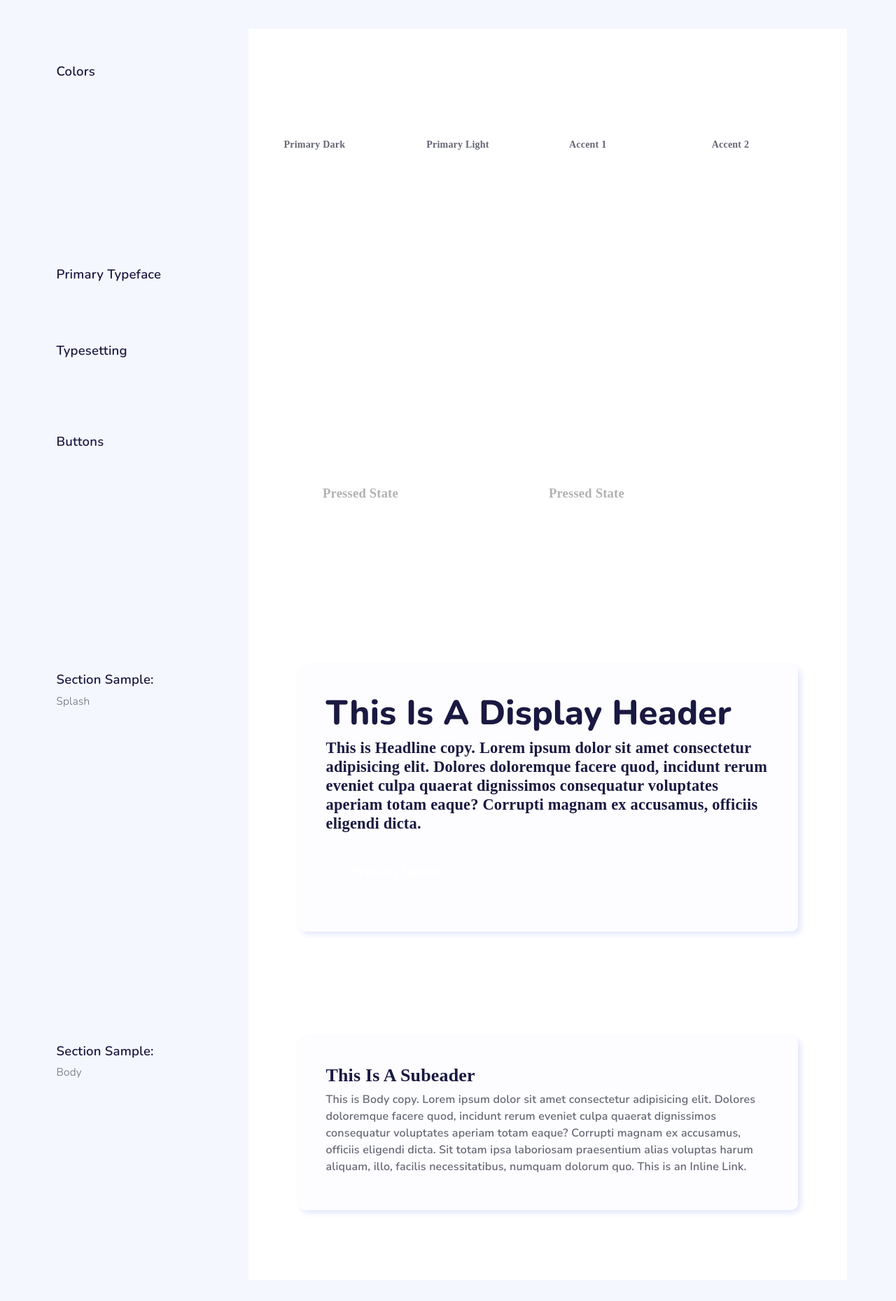
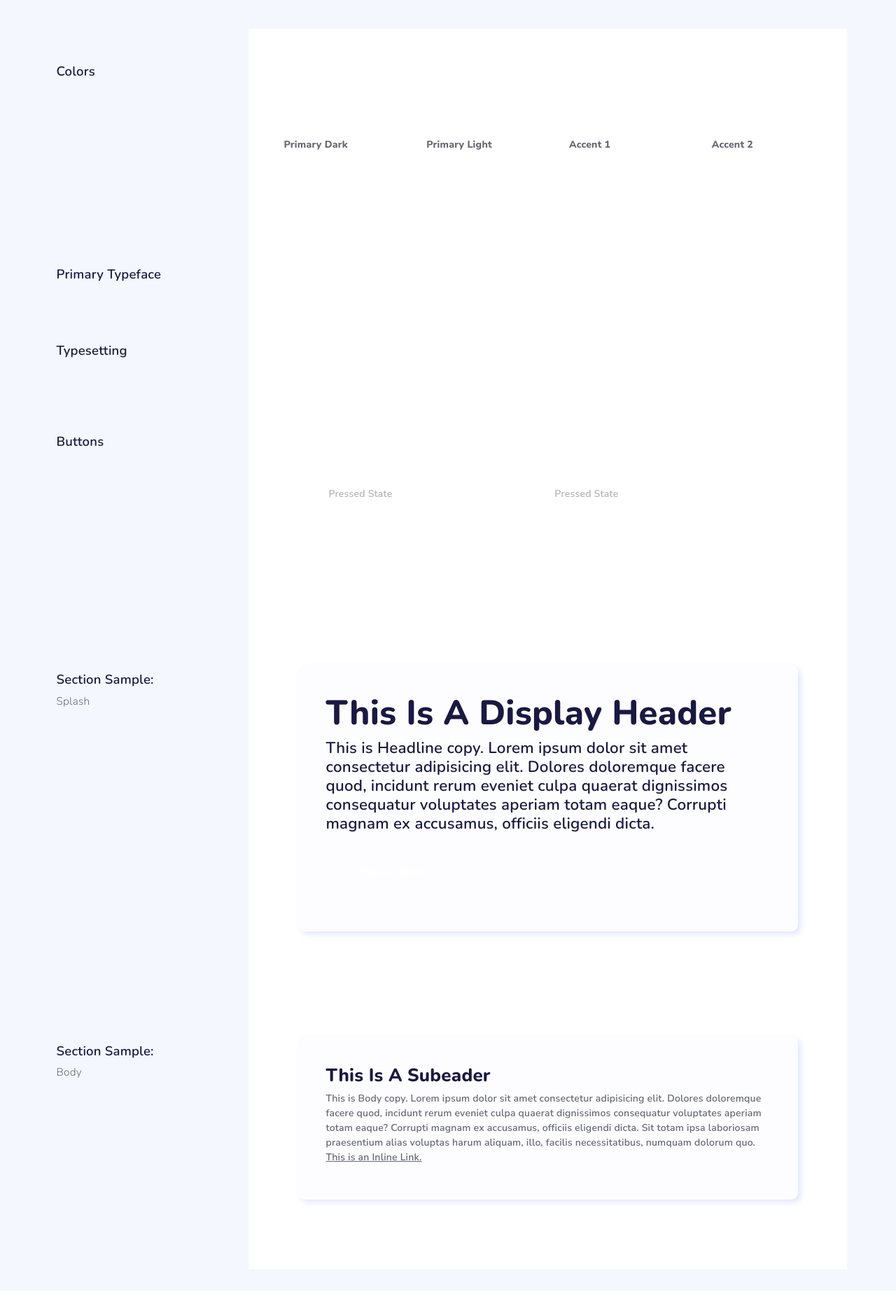
Before and after one commit to sashacandoit/style-guide-generator, a Flask app: template project/templates/style_guide.html in a window 1280 px wide. Shown: the part 355-2214 px from the top of the page at 70% size. After the commit the page ends 2074 px from the top, so only its background shows below. Run offline with Flask 2, Linux system fonts and the light colour scheme; the template is opened without the code that fills it, so the values that code supplies are empty; some libraries are stand-ins or nearby versions.

Commit message:
style guide fully generating

```diff
--- a/project/app.py
+++ b/project/app.py
@@ -323,23 +323,9 @@ def view_style_guide(style_guide_id):
 
 
 
-
-    # for typesetting in typesettings:
-    #     style_ref = typesetting.style_ref
-    #     typeface = typesetting.typeface
-    #     variant = typesetting.variant
-    #     text_size=typesetting.text_size
-    #     text_transform = typesetting.text_transform
-
-    #     styles = {
-    #         'style_ref':style_ref,
-    #         'typeface':typeface,
-    #         'variant':variant,
-    #         'text_size':text_size,
-    #         'text_transform':text_transform
-    #          }
-    #     return styles
-
-
-
-    return render_template('style_guide.html', variants=variants, typesettings=typesettings, style_guide=style_guide)
+    return render_template(
+        'style_guide.html',
+        variants=variants,
+        typesettings=typesettings,
+        style_guide=style_guide
+        )
--- a/project/templates/style_guide.html
+++ b/project/templates/style_guide.html
@@ -11,21 +11,33 @@
         font-family: "{{style_guide.primary_typeface}}";
     }
 
-    .ts-name-a {
+    .sg-a {
+        text-decoration: underline;
         color: {{style_guide.accent_1_color}};
     }
 
-    .section-sample-splash, .section-sample-body > h1, h2, h3, h4, h5, p, div {
-        font-family: "{{style_guide.primary_typeface}}";
+    {% for typesetting in typesettings %}
+
+    .sg-{{typesetting.style_ref}} {
+        font-family: "{{typesetting.typeface}}";
+        font-size: {{typesetting.text_size}}px;
+        font-weight: {{typesetting.font_weight}};
+        text-transform: {{typesetting.text_transform}}
     }
 
+    {% endfor %}
+
+
 </style>
+
 
 {% for variant in variants %}
 <link rel="stylesheet" href={{variant.url}}>
 {% endfor %}
 
 {% endblock %}
+
+
 
 {% block content %}
 <!-- Style Guide Info Section -->
@@ -127,20 +139,21 @@
                 {% for typesetting in typesettings %}
                 <div class="row p-x-40 align-items-end ts-h1-row mb-40">
                     <div class="col-8">
-                        <div style="font-family: {{typesetting.typeface}}; font-size: {{typesetting.text_size}}px; font-weight: {{typesetting.font_weight}}; font-style: {{typesetting.font_style}}" class="m-y-0 ts-name-{{typesetting.style_ref}}">{{ typesetting.style_ref_details.name }}</div>
+                        <div class="sg-{{typesetting.style_ref}} m-y-0">{{ typesetting.style_ref_details.name }}</div>
                         <div class="fw-light"><b class="text-uppercase">{{ typesetting.style_ref }}</b> {{ typesetting.text_size }}px, {{ typesetting.font_style }}-{{ typesetting.font_weight}}</div>
                     </div>
                     <div class="col-4 color-dots">
                         <div class="row">
-                            <div class="color-dot" style="background-color: {{primary_dark_color}};"></div>
-                            <div class="color-dot" style="background-color: {{primary_light_color}};"></div>
+                            <div class="color-dot" style="background-color: {{style_guide.primary_dark_color}};"></div>
+                            <div class="color-dot" style="background-color: {{style_guide.primary_light_color}};"></div>
+                            <div class="color-dot" style="background-color: {{style_guide.accent_1_color}};"></div>
+                            <div class="color-dot" style="background-color: {{style_guide.accent_2_color}};"></div>
                         </div>
 
                         <div class="row">
                             <div class="fw-light ts-uses">{{ typesetting.style_ref_details.uses }}</div>
                         </div>
                     </div>
-
                 </div>
                 {% endfor %}
             </div>
@@ -157,17 +170,17 @@
                     <!-- Primary Button Main -->
                     <div class="col-5 p-20 bg-white">
                         <div class="sg-dark-btn text-center p-x-10 mb-20" style="background-color:{{style_guide.accent_1_color}}">
-                            <span class="h6">Primary button</span>
+                            <span class="sg-h6">Primary button</span>
                         </div>
 
                         <!-- Primary Button Pressed State -->
                         <div class="sg-dark-btn sg-btn-pressed text-center p-x-10 mb-20" style="background-color:{{style_guide.accent_1_color}}">
-                            <span class="h6">Pressed State</span>
+                            <span class="sg-h6">Pressed State</span>
                         </div>
 
                         <!-- Primary Button Deactivated State -->
                         <div class="sg-dark-btn sg-btn-deact text-center p-x-10 mb-20" style="background-color:{{style_guide.accent_1_color}}">
-                            <span class="h6">Deactivated State</span>
+                            <span class="sg-h6">Deactivated State</span>
                         </div>
                     </div>
 
@@ -175,17 +188,17 @@
                     <div class="col-4 p-20 bg-white">
                         <!-- Secondary Button Main State -->
                         <div class="sg-dark-btn text-center p-x-10 mb-20" style="background-color:{{style_guide.accent_2_color}}">
-                            <span class="h6">Secondary button</span>
+                            <span class="sg-h6">Secondary button</span>
                         </div>
 
                         <!-- Secondary Button Pressed State -->
                         <div class="sg-dark-btn sg-btn-pressed text-center p-x-10 mb-20" style="background-color:{{style_guide.accent_2_color}}">
-                            <span class="h6">Pressed State</span>
+                            <span class="sg-h6">Pressed State</span>
                         </div>
 
                         <!-- Secondary Button Deactivated State -->
                         <div class="sg-dark-btn sg-btn-deact text-center p-x-10 mb-20" style="background-color:{{style_guide.accent_2_color}}">
-                            <span class="h6">Deactivated State</span>
+                            <span class="sg-h6">Deactivated State</span>
                         </div>
                     </div>
                 </div>
@@ -202,10 +215,10 @@
             <div class="col-lg-9 bg-white pt-30 pb-50">
                 <div class="col p-20 bg-white">
                     <div class="promo-box section-sample-splash p-x-40 m-x-40">
-                       <h1>This Is A Display Header</h1>
-                       <h5>This is Headline copy. Lorem ipsum dolor sit amet consectetur adipisicing elit. Dolores doloremque facere quod, incidunt rerum eveniet culpa quaerat dignissimos consequatur voluptates aperiam totam eaque? Corrupti magnam ex accusamus, officiis eligendi dicta.</h5>
-                        <div class="sg-dark-btn text-center p-x-10 mt-30 mb-20" style="background-color:{{style_guide.accent_1_color}}">
-                            <span class="h6">Primary button</span>
+                       <h1 class="sg-h1">This Is A Display Header</h1>
+                       <h5 class="sg-h5">This is Headline copy. Lorem ipsum dolor sit amet consectetur adipisicing elit. Dolores doloremque facere quod, incidunt rerum eveniet culpa quaerat dignissimos consequatur voluptates aperiam totam eaque? Corrupti magnam ex accusamus, officiis eligendi dicta.</h5>
+                        <div class="sg-h6 sg-dark-btn text-center p-x-10 mt-30 mb-20" style="background-color:{{style_guide.accent_2_color}}">
+                            <span class="sg-h6">Primary button</span>
                         </div>
                     </div>
                 </div>
@@ -222,10 +235,10 @@
             <div class="col-lg-9 bg-white pt-30 pb-50">
                 <div class="col p-20 bg-white">
                     <div class="promo-box section-sample-body p-x-40 m-x-40">
-                        <h4>This Is A Subeader</h4>
-                        <p class="ts-body">This is Body copy. Lorem ipsum dolor sit amet consectetur adipisicing elit. Dolores doloremque facere
+                        <h4 class="sg-h4">This Is A Subeader</h4>
+                        <p class="sg-p">This is Body copy. Lorem ipsum dolor sit amet consectetur adipisicing elit. Dolores doloremque facere
                             quod, incidunt rerum eveniet culpa quaerat dignissimos consequatur voluptates aperiam totam eaque? Corrupti
-                            magnam ex accusamus, officiis eligendi dicta. Sit totam ipsa laboriosam praesentium alias voluptas harum aliquam, illo, facilis necessitatibus, numquam dolorum quo. <span class="sq-link" style="color: {{style_guide.accent_2_color}};">This is an Inline Link.</span></p>
+                            magnam ex accusamus, officiis eligendi dicta. Sit totam ipsa laboriosam praesentium alias voluptas harum aliquam, illo, facilis necessitatibus, numquam dolorum quo. <span class="sg-a" style="color: {{style_guide.accent_1_color}};">This is an Inline Link.</span></p>
                     </div>
                 </div>
             </div>
```
